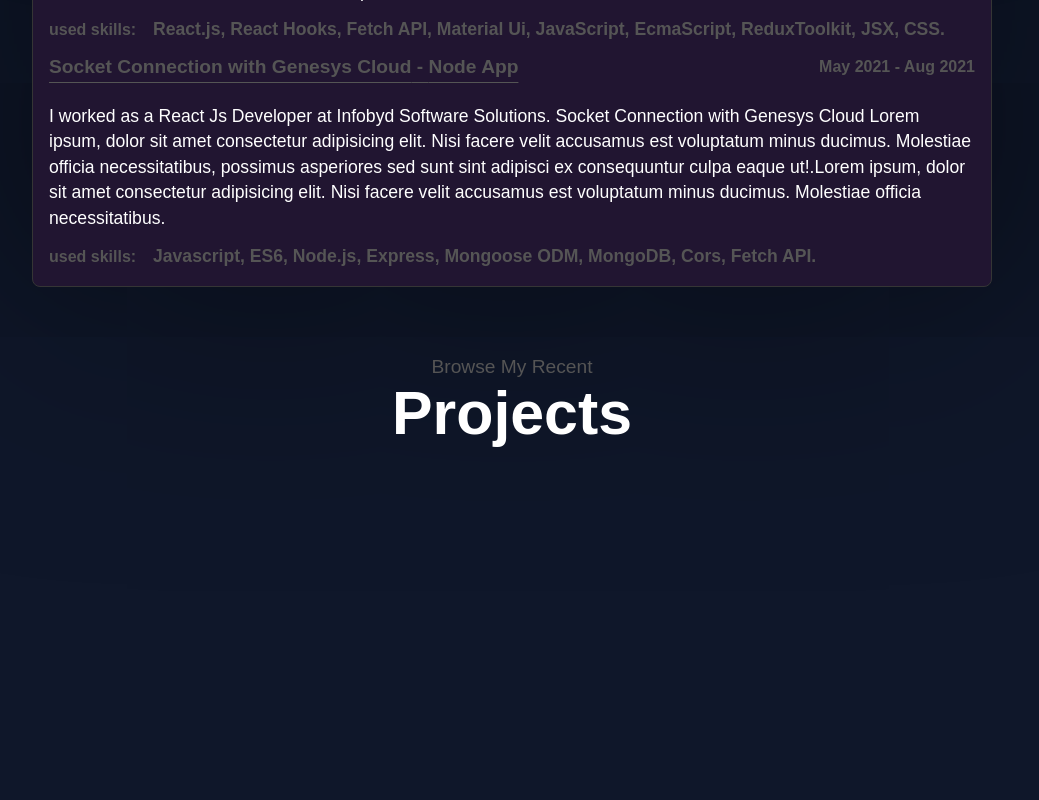
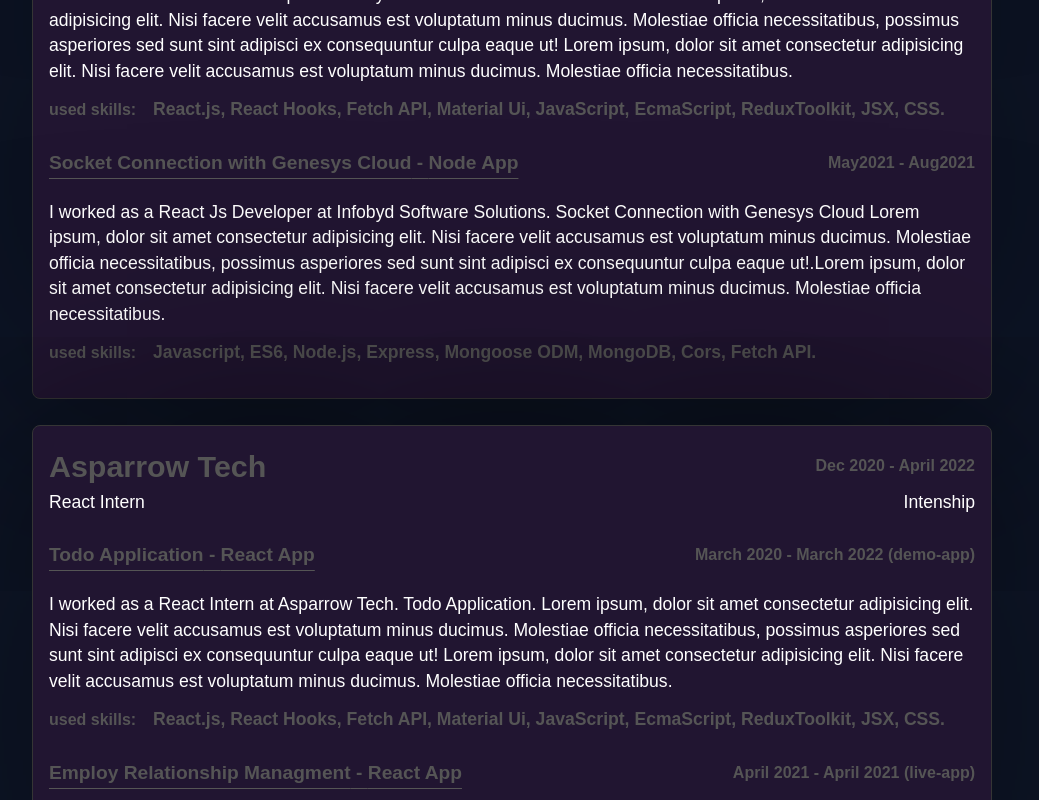
Before and after one commit to Vaishnavi-Karil/Portfolio-Frontend-React, a Next.js app: page / in a window 1280 px wide. Shown: the part 3220-4020 px from the top of the page, without its empty margins (128-1167 px from the left). Built offline with nearby package versions, Linux system fonts and the light colour scheme.

Commit message:
update the code

```diff
--- a/src/app/data/constants.js
+++ b/src/app/data/constants.js
@@ -150,7 +150,7 @@ export const ArrayofExperiences = [
     designation: "React Js Developer",
     startdate: "Feb 2021",
     enddate: "Present",
-    experience: "freelance",
+    experience: "freelance: no-documents",
     projectdetails: {
       workingOnTotalProjects: 1,
       projects: [
@@ -216,8 +216,8 @@ export const ArrayofExperiences = [
           id: "Admin Dashboard Panel",
           plateform: "React App",
           projectname: "Admin Dashboard Panel",
-          projectduration: "Feb 2021 - Present",
-          workingTimeDuration: "Feb 2021 - Present",
+          projectduration: "Mar2022 - Jan2023",
+          workingTimeDuration: "Mar2022 - Jan2023",
           responsibility: [],
           description: (designation, companyname, projectname) => {
             return `I'm working as an ${designation} at ${companyname} and my responsibility to handle and manage complete frontend development of ${projectname} from scratch using React.js Frontend JavaScript Library for building user interfaces based on components and I'm mention my responsibility to be handled at ${companyname}.`;
@@ -294,10 +294,10 @@ export const ArrayofExperiences = [
         },
         {
           id: "Socket Connection with Genesys Cloud",
-          projectduration: "May 2021 - Aug 2021",
+          projectduration: "May2021 - Aug2021",
           plateform: "Node App",
           projectname: "Socket Connection with Genesys Cloud",
-          workingTimeDuration: "Feb 2021 - Present",
+          workingTimeDuration: "May2021 - Aug2021",
           responsibility: [],
           description: (designation, companyname, responsibility) => {
             return `I worked as a ${designation} at ${companyname}. ${responsibility} Lorem ipsum, dolor sit amet consectetur adipisicing elit. Nisi facere velit accusamus est voluptatum minus ducimus. Molestiae officia necessitatibus, possimus asperiores sed sunt sint adipisci ex consequuntur culpa eaque ut!.Lorem ipsum, dolor sit amet consectetur adipisicing elit. Nisi facere velit accusamus est voluptatum minus ducimus. Molestiae officia necessitatibus.`;
@@ -320,6 +320,76 @@ export const ArrayofExperiences = [
       ],
     },
   },
+  {
+    id: 4,
+    companyname: "Asparrow Tech",
+    designation: "React Intern",
+    startdate: "Dec 2020",
+    enddate: "April 2022",
+    experience: "Intenship",
+    projectdetails: {
+      workingOnTotalProjects: 2,
+      projects: [
+        {
+          id: "Todo Application - demo-app",
+          projectduration: "March 2020 - March 2022 (demo-app)",
+          plateform: "React App",
+          projectname: "Todo Application",
+          workingTimeDuration: "10 days (demo-app)",
+          responsibility: [],
+          description: (designation, companyname, responsibility) => {
+            return `I worked as a ${designation} at ${companyname}. ${responsibility}. Lorem ipsum, dolor sit amet consectetur adipisicing elit. Nisi facere velit accusamus est voluptatum minus ducimus. Molestiae officia necessitatibus, possimus asperiores sed sunt sint adipisci ex consequuntur culpa eaque ut! Lorem ipsum, dolor sit amet consectetur adipisicing elit. Nisi facere velit accusamus est voluptatum minus ducimus. Molestiae officia necessitatibus.`;
+          },
+          technologies: {
+            frontendtechnologies: [
+              "React.js",
+              "React Hooks",
+              "Fetch API",
+              "Material Ui",
+              "JavaScript",
+              "EcmaScript",
+              "ReduxToolkit",
+              "JSX",
+              "CSS.",
+            ],
+            backendtechnologies: [],
+            tools: [
+              "ReactDevTools",
+              "ReduxDevTools",
+              "Google Chrome",
+              "Postman.",
+            ],
+          },
+        },
+        {
+          id: "ERM",
+          projectduration: "April 2021 - April 2021 (live-app)",
+          plateform: "React App",
+          projectname: "Employ Relationship Managment",
+          workingTimeDuration: "April 2021 - April 2021 (live-app)",
+          responsibility: [],
+          description: (designation, companyname, responsibility) => {
+            return `I worked as a ${designation} at ${companyname}. ${responsibility} Lorem ipsum, dolor sit amet consectetur adipisicing elit. Nisi facere velit accusamus est voluptatum minus ducimus. Molestiae officia necessitatibus, possimus asperiores sed sunt sint adipisci ex consequuntur culpa eaque ut!.Lorem ipsum, dolor sit amet consectetur adipisicing elit. Nisi facere velit accusamus est voluptatum minus ducimus. Molestiae officia necessitatibus.`;
+          },
+          technologies: {
+            frontendtechnologies: [
+              "React.js",
+              "React Hooks",
+              "Fetch API",
+              "Material Ui",
+              "JavaScript",
+              "EcmaScript",
+              "ReduxToolkit",
+              "JSX",
+              "CSS.",
+            ],
+            backendtechnologies: [ ],
+            tools: ["Postman"],
+          },
+        },
+      ],
+    },
+  },
 ];
 
 // Elastic Beanstalk
--- a/src/components/Experience/ExperienceStyle.js
+++ b/src/components/Experience/ExperienceStyle.js
@@ -102,4 +102,11 @@ StyledStartAndEndDate.displayName = "StyledStartAndEndDate";
 export const ProjectDescription = styled.div`
 `;
 
-ProjectDescription.displayName = "ProjectDescription"
+ProjectDescription.displayName = "ProjectDescription";
+
+
+export const ProjectContainer = styled.div`
+margin : 1rem 0rem;
+`;
+
+ProjectContainer.displayName = "ProjectContainer";
--- a/src/components/Experience/index.js
+++ b/src/components/Experience/index.js
@@ -9,6 +9,7 @@ import {
 import { ArrayofExperiences } from "@/app/data/constants";
 import {
   CompanyName,
+  ProjectContainer,
   ProjectDescription,
   StyledCompanyName,
   StyledDescription,
@@ -45,7 +46,7 @@ export const Experience = () => {
       } = project;
 
       return (
-        <div key={index}>
+        <ProjectContainer key={index} >
           <StyledExperienceHeadingContainer>
             <StyledCompanyName
               styling={{
@@ -56,7 +57,6 @@ export const Experience = () => {
             >
               {projectname} - {plateform}
             </StyledCompanyName>
-
             <StyledProjectDuration>{projectduration}</StyledProjectDuration>
           </StyledExperienceHeadingContainer>
           <ProjectDescription>
@@ -79,7 +79,7 @@ export const Experience = () => {
               </StyledYourSkills>
             </StyledFlexBoxContainer>
           </ProjectDescription>
-        </div>
+        </ProjectContainer>
       );
     });
 
```
Lines whose indentation alone changed are shown as unchanged.
